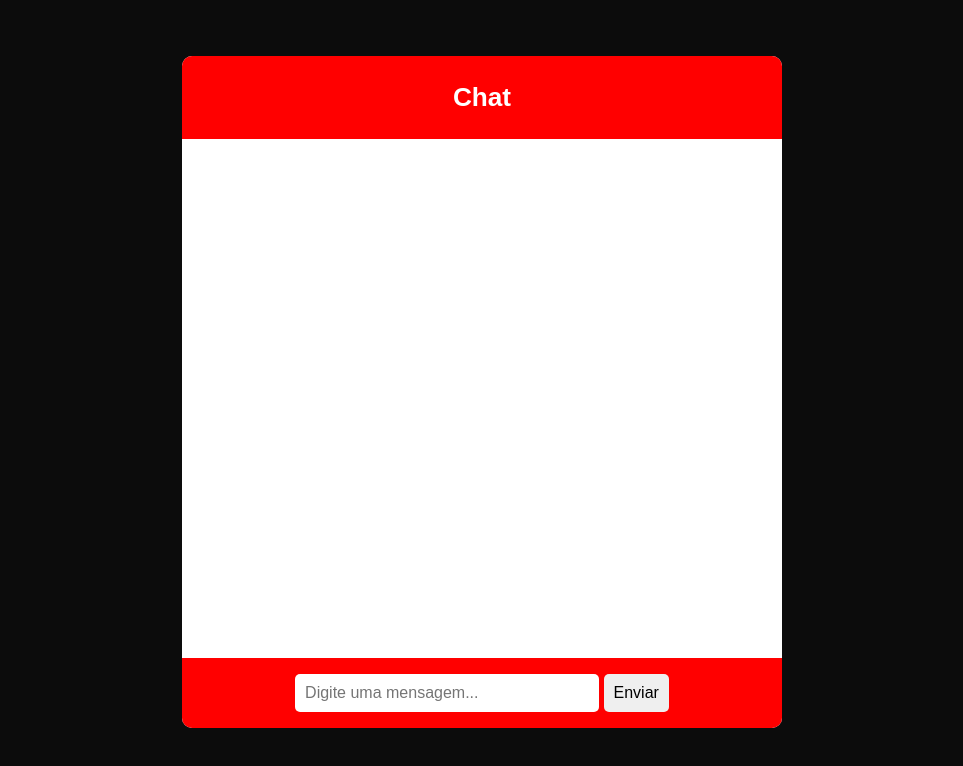
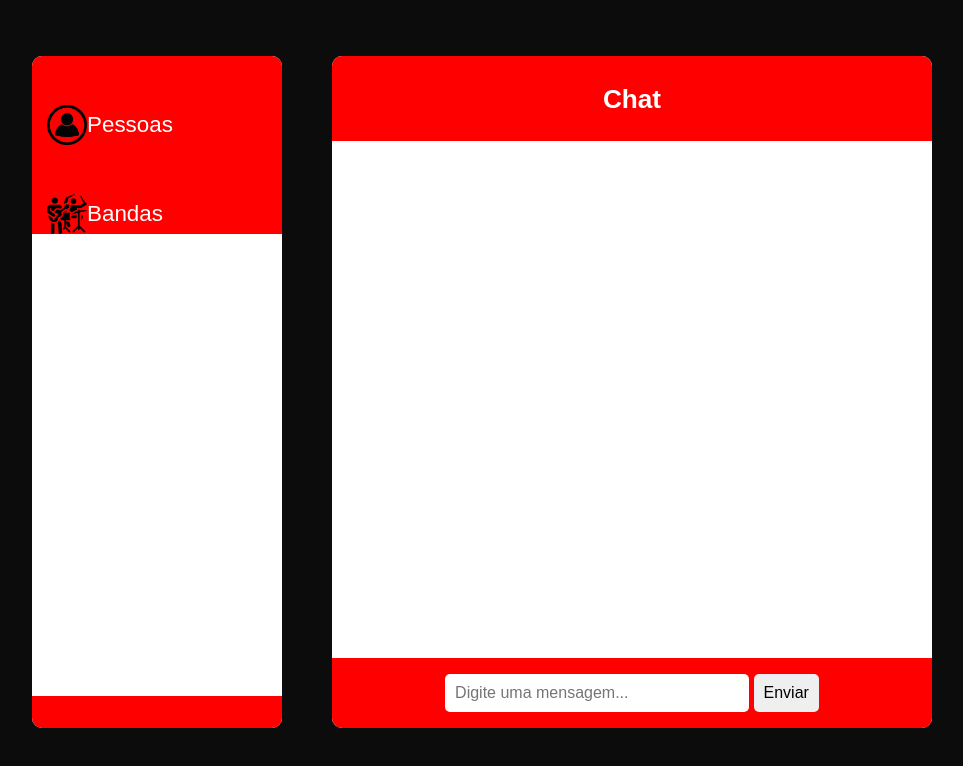
Before and after one commit to ICEI-PUC-Minas-PMGCC-TI/ti-1-pmg-cc-m-20232-g5-encontrar-pessoas-para-tocar-junto, a plain HTML site: page codigo/chat.html in a window 1280 px wide. Shown: the whole page, without its empty margins (158-1121 px from the left). Drawn offline with Linux system fonts and the light colour scheme.

Commit message:
Tirei a key do chatgpt

```diff
--- a/codigo/chat.css
+++ b/codigo/chat.css
@@ -43,7 +43,7 @@ body{
 
 }
 
-input{
+#message-input{
     width: 50%;
     font-size: 1rem;
     outline: none;
@@ -129,6 +129,48 @@ input{
     margin-top: -60px;
 }
 
+.selection{
+    background-color: var(--white);
+    margin-top: 3rem;
+    color:var(--dark);
+    display: flex;
+    flex-direction: column;
+    justify-content: space-between;
+    margin-right: 50px;
+    border-radius: 10px;
+    text-align: center;
+    width: 250px;
+    max-height: 800px;
+}
+
+#pessoas,
+#bandas{
+    display: inline-block;
+    flex-direction: column;
+    justify-content: space-between;
+    width: 40px;
+    height: 40px;
+
+}
+
+  .custom-checkbox input[type="checkbox"] {
+    opacity: 0;
+  }
+
+  .custom-checkbox label {
+    display: flex;
+    align-items: center;
+    cursor: pointer;
+  }
+
+  .custom-checkbox img{
+    display: flex;
+  }
+
+  .custom-checkbox input[type="checkbox"]:checked + label {
+    font-weight: bold; /* Exemplo de estilo quando marcado */
+  }
+
 @keyframes girando{
     to{
         transform: rotate(1turn);
--- a/codigo/chat.html
+++ b/codigo/chat.html
@@ -7,8 +7,35 @@
     <title>Document</title>
 </head>
 <body>
+
+    <div class="selection">
+        <div class="header">
+            <div class="custom-checkbox">
+                <input type="checkbox" id="pessoas" name="opcao1" value="1" >
+                <label for="pessoas">
+                    <img src="./img/Pessoa.png" style="width: 40px; height: 40px; margin-left: 15px;">
+                    Pessoas
+                </label>
+                <input type="checkbox" id="bandas" value="2" name="opcao2">
+                <label for="bandas">
+                    <img src="./img/band.png" style="width: 40px; height: 40px; margin-left: 15px; border: 50px;">
+                    Bandas
+                </label>
+            </div>
+
+        </div>
+
+        <div class="selecaoP" id="selecionar"></div>
+
+        <div class="footer">
+
+        </div>
+
+    </div>
+
     <div class="box-question">
         <div class="header">
+            <h2 id="nome" class="nome"></h2>
             <h3>Chat</h3>
         </div>
         <p id="status"></p>
--- a/codigo/chat.js
+++ b/codigo/chat.js
@@ -1,5 +1,3 @@
-const apiKey = "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"
-
 //Definir frases aleatorias
 
 const Frases = [
@@ -72,7 +70,7 @@ function showHistoric(message){
     chatResponse.className = 'chat-response'
 
 
-
+    chatResponse.innerHTML = 'Digitando...';
 
 
     setTimeout(function(){
@@ -101,5 +99,12 @@ function showHistoric(message){
      //fim animação
 
 
+     //Caixa de escolha
+
+     function selecionar(){
+
+     }
+
+
 
 }
```
Also changed, not shown: codigo/img/Pessoa.png (added), codigo/img/band.png (added).
